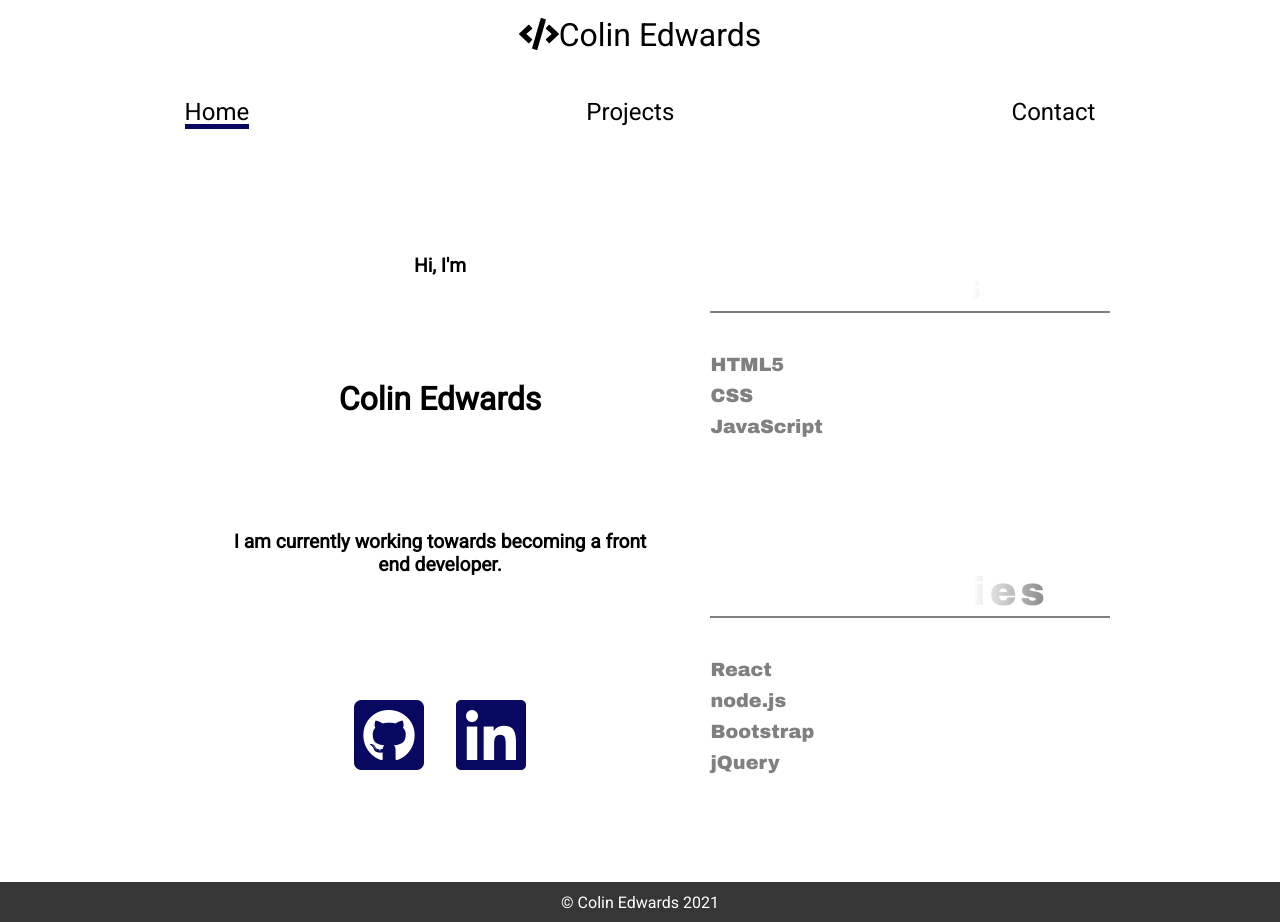
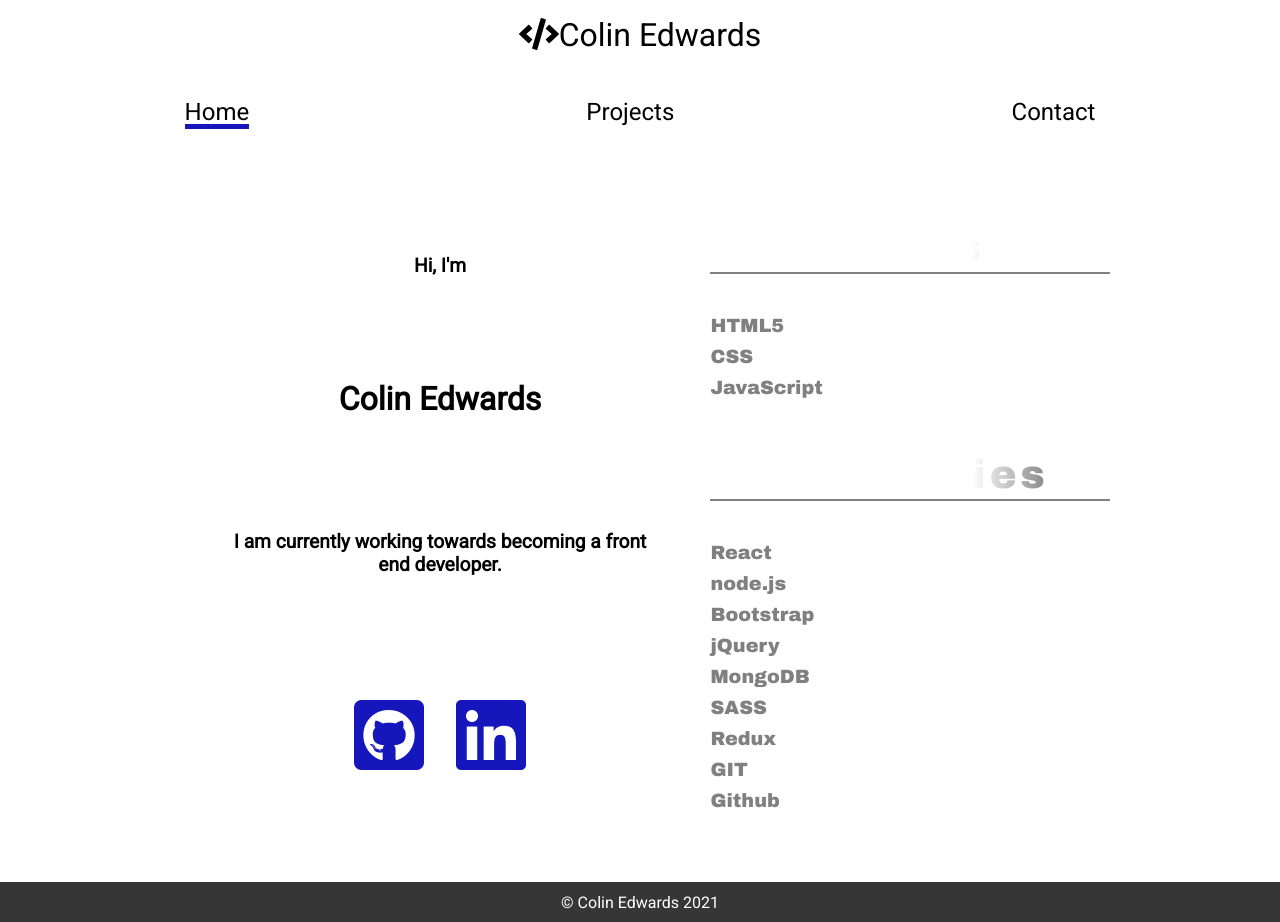
Before and after one commit to ColinJhEdwards/react-portfolio, a React (Create React App) app: page / in a window 1280 px wide. Built offline with nearby package versions, Linux system fonts and the light colour scheme.

Commit message:
minor color change

```diff
--- a/src/components/MeSvg.js
+++ b/src/components/MeSvg.js
@@ -23,6 +23,11 @@ const MeSvg = () => {
           <h2>node.js</h2>
           <h2>Bootstrap</h2>
           <h2>jQuery</h2>
+          <h2>MongoDB</h2>
+          <h2>SASS</h2>
+          <h2>Redux</h2>
+          <h2>GIT</h2>
+          <h2>Github</h2>
         </div>
       </div>
     </StyledDiv>
--- a/src/components/Nav.js
+++ b/src/components/Nav.js
@@ -108,7 +108,7 @@ const StyledNav = styled.div`
 
 const Line = styled(motion.div)`
   height: 0.3rem;
-  background: #07085f;
+  background: #1517bd;
   width: 0;
   position: absolute;
   bottom: 4%;
--- a/src/pages/Contact.js
+++ b/src/pages/Contact.js
@@ -99,7 +99,7 @@ const StyledContact = styled(motion.div)`
     color: black;
   }
   a {
-    color: #00909e;
+    color: #1517bd;
   }
   .image {
     img {
--- a/src/pages/Home.js
+++ b/src/pages/Home.js
@@ -67,7 +67,7 @@ const StyledDiv = styled(motion.div)`
       width: 80%;
     }
     a {
-      color: #07085f;
+      color: #1517bd;
       transition: all ease 0.5s;
       &:hover {
         color: #4a6292;
```
